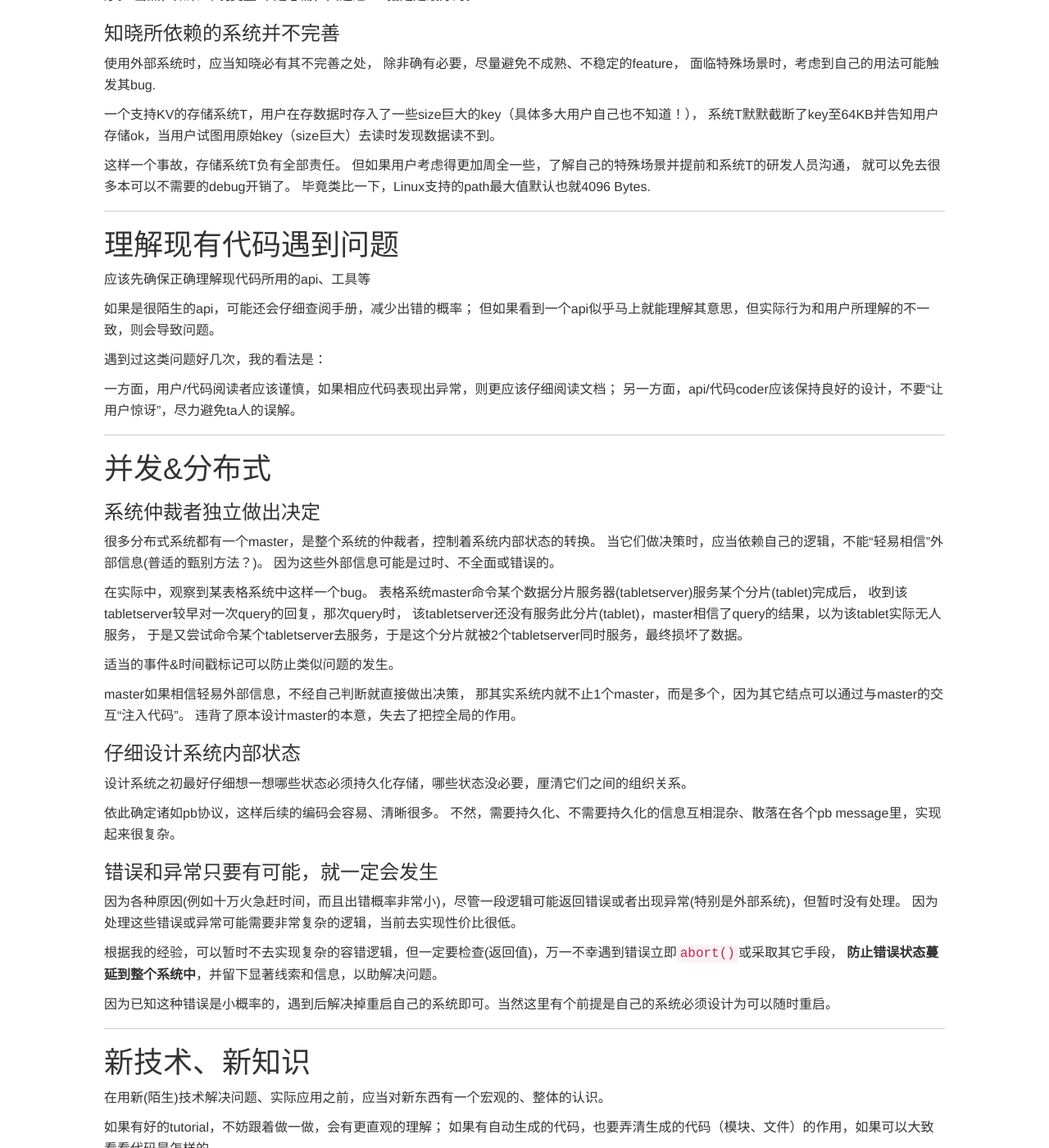
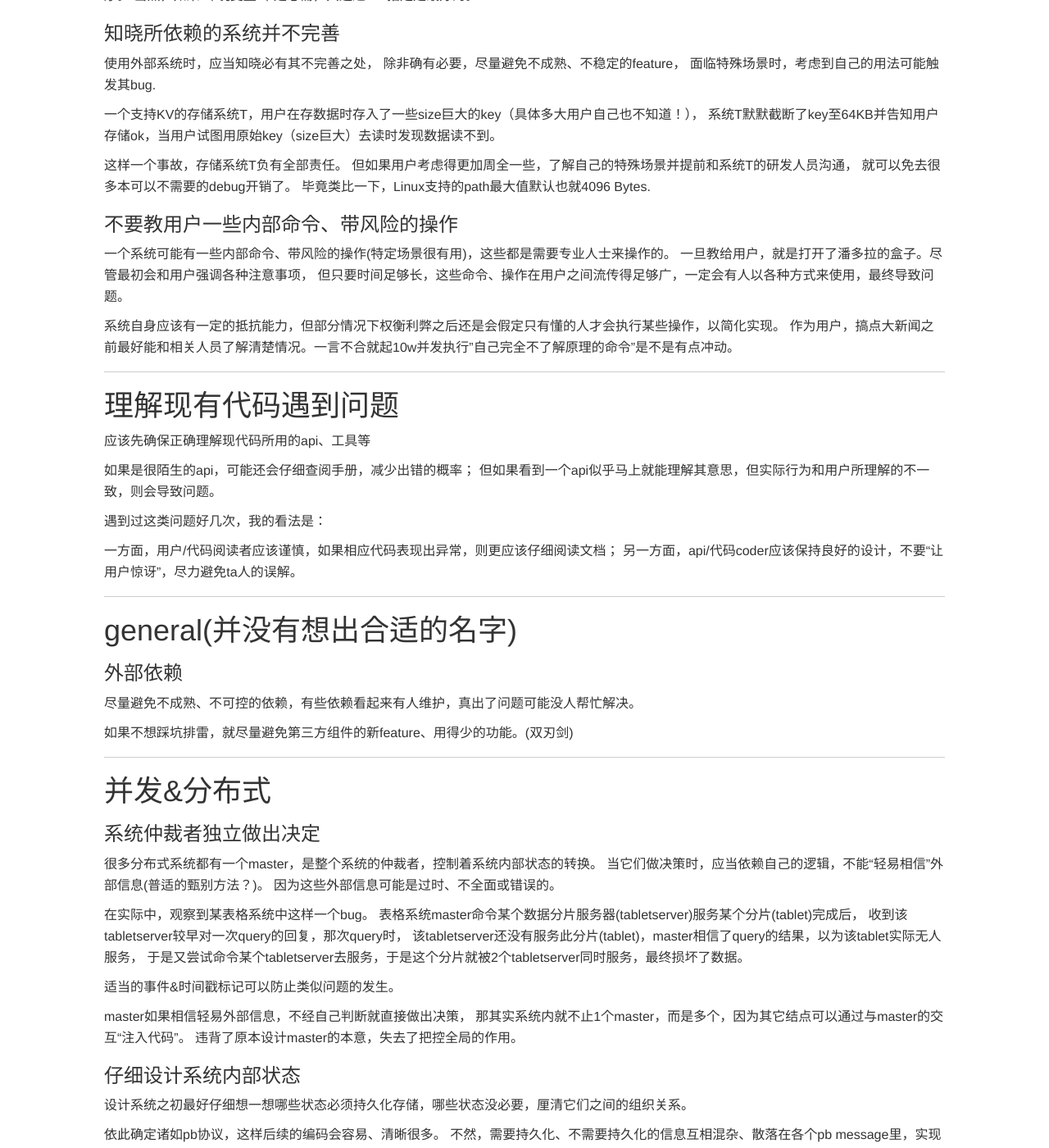
Before and after one commit to taocp/taocp.github.com, a Jekyll site: the page built from _posts/2016-04-10-编程有关的一些思考.md, in a window 1280 px wide and 1400 px high, scrolled down 1313 px. Shown: the whole window at 82% size. Built offline with Jekyll 4.4.1, drawn with Linux system fonts in a browser that asks for light colours; nearby versions of some CDN libraries; library files that are not in the unit come from our copies; comment, search, counter and statistics services are not loaded; some of the changed text lies outside the part shown.

Commit message:
update 2016-04-10-编程有关的一些思考

```diff
--- a/_posts/2016-04-10-编程有关的一些思考.md
+++ b/_posts/2016-04-10-编程有关的一些思考.md
@@ -75,6 +75,16 @@ categories:
 就可以免去很多本可以不需要的debug开销了。
 毕竟类比一下，Linux支持的path最大值默认也就4096 Bytes.
 
+
+### 不要教用户一些内部命令、带风险的操作
+
+一个系统可能有一些内部命令、带风险的操作(特定场景很有用)，这些都是需要专业人士来操作的。
+一旦教给用户，就是打开了潘多拉的盒子。尽管最初会和用户强调各种注意事项，
+但只要时间足够长，这些命令、操作在用户之间流传得足够广，一定会有人以各种方式来使用，最终导致问题。
+
+系统自身应该有一定的抵抗能力，但部分情况下权衡利弊之后还是会假定只有懂的人才会执行某些操作，以简化实现。
+作为用户，搞点大新闻之前最好能和相关人员了解清楚情况。一言不合就起10w并发执行"自己完全不了解原理的命令"是不是有点冲动。
+
 ---
 
 # 理解现有代码遇到问题
@@ -88,6 +98,16 @@ categories:
 
 一方面，用户/代码阅读者应该谨慎，如果相应代码表现出异常，则更应该仔细阅读文档；
 另一方面，api/代码coder应该保持良好的设计，不要“让用户惊讶”，尽力避免ta人的误解。
+
+---
+
+# general(并没有想出合适的名字)
+
+### 外部依赖
+
+尽量避免不成熟、不可控的依赖，有些依赖看起来有人维护，真出了问题可能没人帮忙解决。
+
+如果不想踩坑排雷，就尽量避免第三方组件的新feature、用得少的功能。(双刃剑)
 
 ---
 
@@ -131,13 +151,13 @@ master如果相信轻易外部信息，不经自己判断就直接做出决策
 
 ---
 
+
 # 新技术、新知识
 
 在用新(陌生)技术解决问题、实际应用之前，应当对新东西有一个宏观的、整体的认识。
 
 如果有好的tutorial，不妨跟着做一做，会有更直观的理解；
 如果有自动生成的代码，也要弄清生成的代码（模块、文件）的作用，如果可以大致看看代码是怎样的。
-
 
 ---
 
@@ -152,3 +172,13 @@ master如果相信轻易外部信息，不经自己判断就直接做出决策
 程序设计时就要考虑到动态地reload config，具体问题具体分析吧。
 
 见过有程序把一些属性放在某个特定namespace里，然后gdb上去直接改内存的。
+
+---
+
+# 一些决策有关的思考
+
+### 是否要（参与）开发一个新项目
+
+这方面经验非常少，根据非常有限的观察，总结出的结论是：
+除了眼前的收益，还要考虑到项目后续的发展、维护。
+否则花几个月搞定的项目，短期内有收益是资产；长远看可能就是负债了。
```
